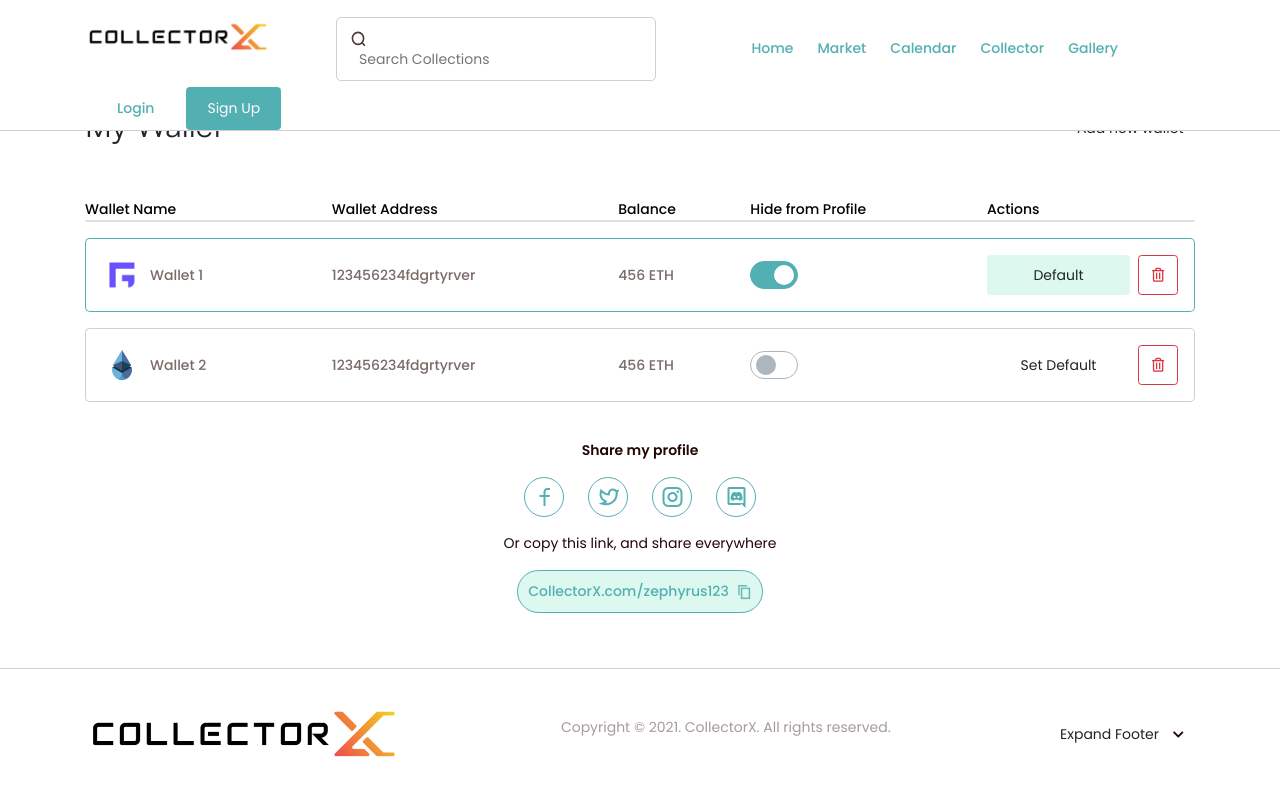
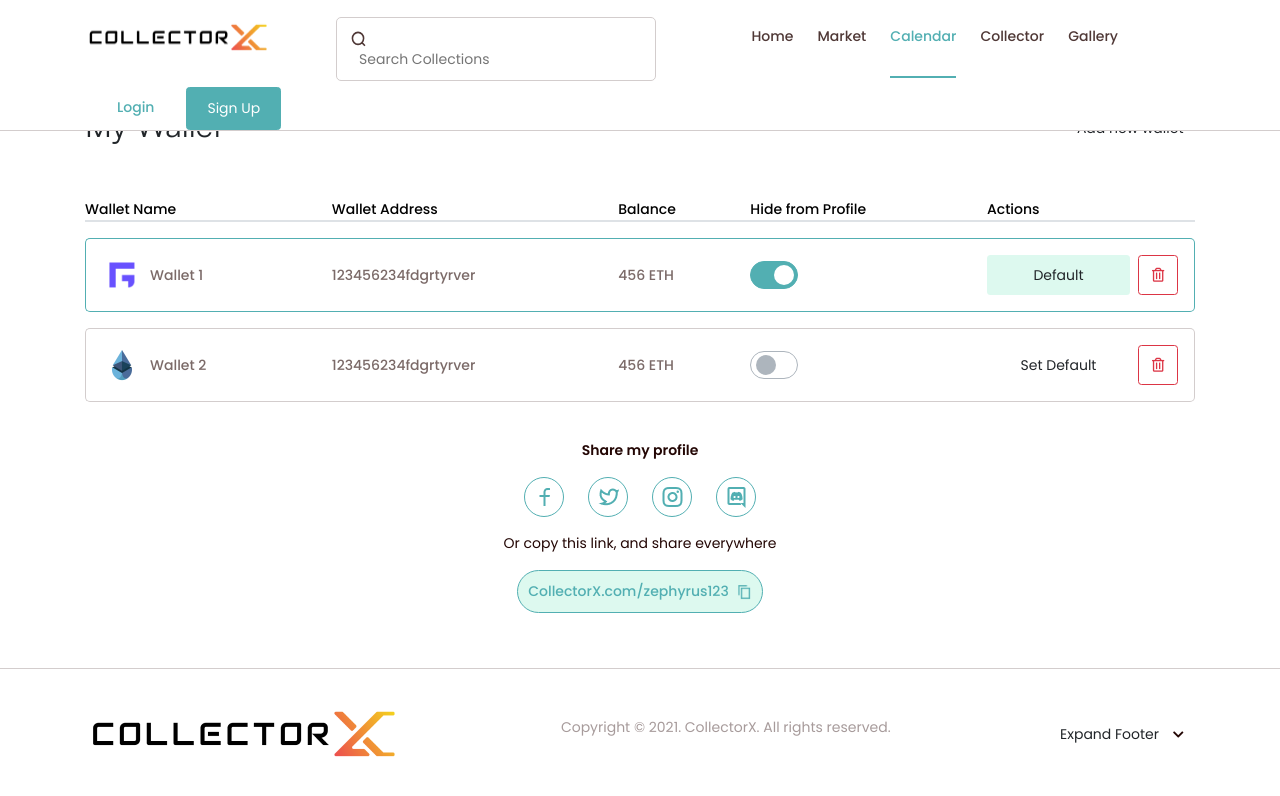
Before and after one commit to mahfud1988/collector-x, a website with bundled scripts: page wallet-management.html in a window 1280 px wide. Built offline with nearby package versions, Linux system fonts and the light colour scheme.

Commit message:
fix: nav wallet management

```diff
--- a/wallet-management.html
+++ b/wallet-management.html
@@ -15,25 +15,35 @@
     <nav class="container-navbar">
         <div class="container">
             <div class="navbar">
-                <div class="navbar__logo-box align-items-center">
+                <div class="navbar__logo-box">
                     <a href="#">
-                        <img src="assets/images/cx-logo.png" alt="collector-x">
+                        <img src="assets/images/collectorx-logo.png" alt="collector-x">
                     </a>
                 </div>
-                <div class="navbar__search-box align-items-center">
+                <div class="navbar__search-box">
                     <div class="search-box">
                         <img src="assets/images/searchicon.svg" class="search-box__img" alt="collector-x">
                         <input type="text" class="search-box__input" placeholder="Search Collections">
                     </div>
                 </div>
-                <div class="navbar__menu-box nav align-items-center">
-                    <a href="#" class="nav-link active">Home</a>
-                    <a href="#" class="nav-link">Market</a>
-                    <a href="#" class="nav-link">Calendar</a>
-                    <a href="#" class="nav-link">Collector</a>
-                    <a href="#" class="nav-link">Gallery</a>
+                <div class="navbar__menu-box nav">
+                    <li class="nav-link">
+                        <a href="#" class="nav-link__item">Home</a>
+                    </li>
+                    <li class="nav-link">
+                        <a href="#" class="nav-link__item">Market</a>
+                    </li>
+                    <li class="nav-link active">
+                        <a href="#" class="nav-link__item">Calendar</a>
+                    </li>
+                    <li class="nav-link">
+                        <a href="#" class="nav-link__item">Collector</a>
+                    </li>
+                    <li class="nav-link">
+                        <a href="#" class="nav-link__item">Gallery</a>
+                    </li>
                 </div>
-                <div class="navbar__account-box nav justify-content-end align-items-center">
+                <div class="navbar__account-box nav justify-content-end">
                     <a href="#" class="nav-link">Login</a>
                     <a href="#" class="btn btn--md btn-default">Sign Up</a>
                 </div>
```
